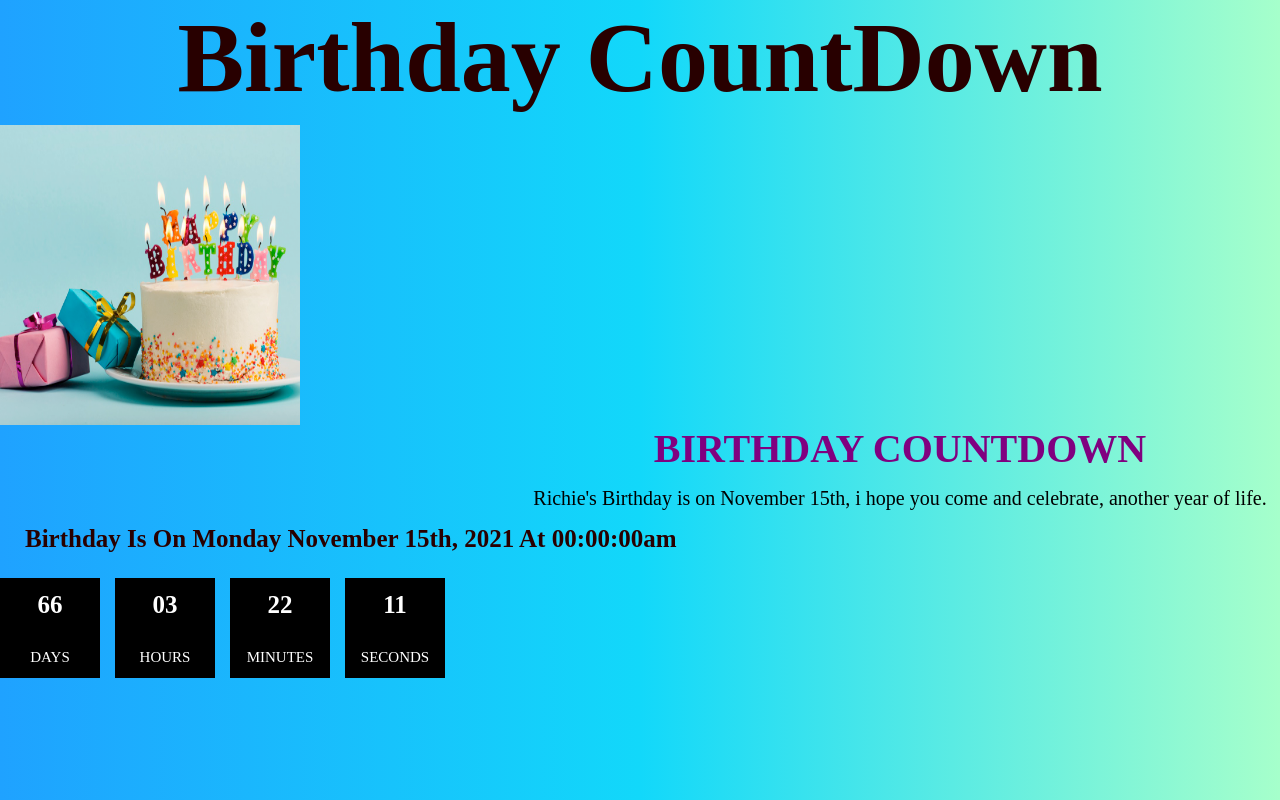
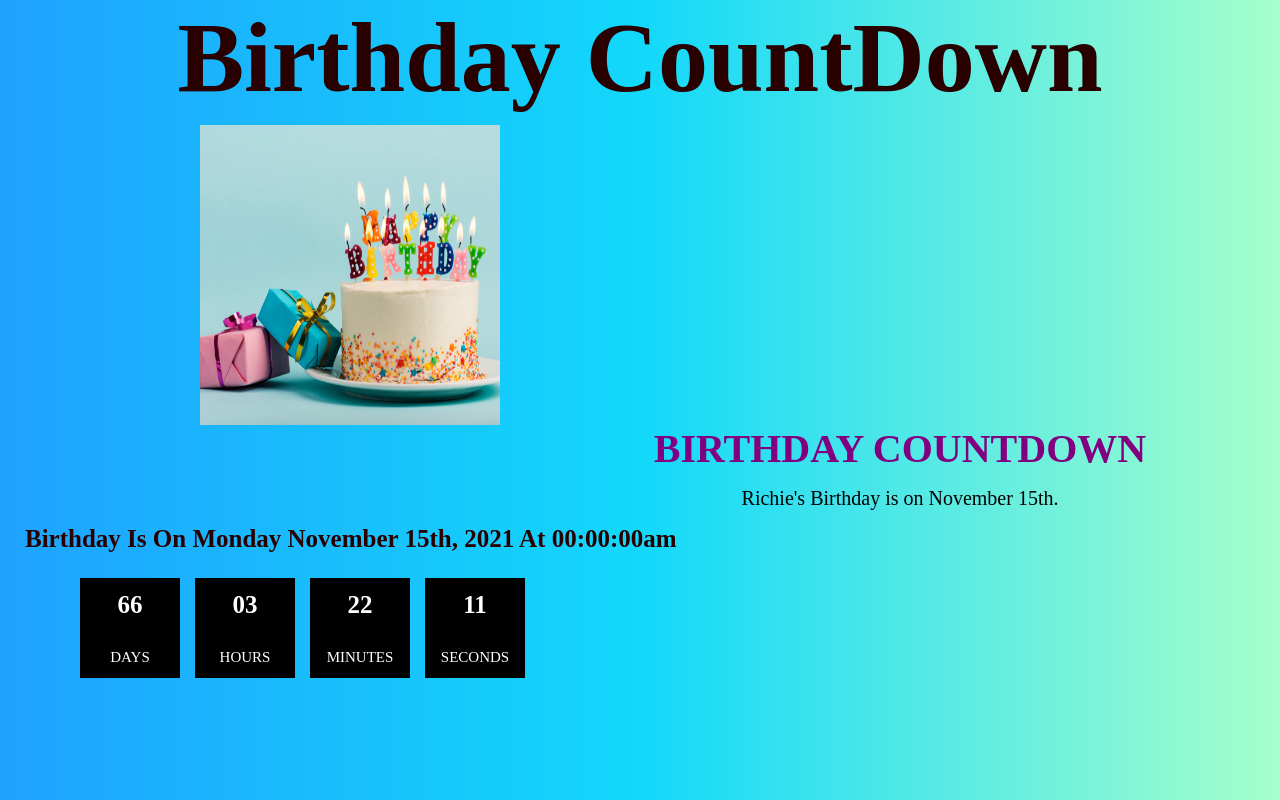
Before and after one commit to Richie1136/BirthdayCountDown, a plain HTML site: page index.html in a window 1280 px wide. Shown: the top 800 px of the page. Drawn offline with Linux system fonts and the light colour scheme.

Commit message:
Made some chnages

```diff
--- a/index.html
+++ b/index.html
@@ -16,8 +16,7 @@
     </article>
     <div class="birthday-info">
       <h3>Birthday Countdown</h3>
-      <p>Richie's Birthday is on November 15th, i hope you come and celebrate, another
-        year of life.
+      <p>Richie's Birthday is on November 15th.
       </p>
       <h4 class="birthday">
         Birthday is on November 15th, 2021
--- a/styles.css
+++ b/styles.css
@@ -96,6 +96,7 @@ main {
 }
 .birthday-img {
   margin-bottom: 10px;
+  margin-left: 200px;
 }
 .birthday-info h3 {
   text-transform: uppercase;
@@ -128,6 +129,7 @@ main {
 }
 .countdown {
   display: flex;
+  margin-left: 80px;
 }
 .countdown-format {
   background: black;
```
